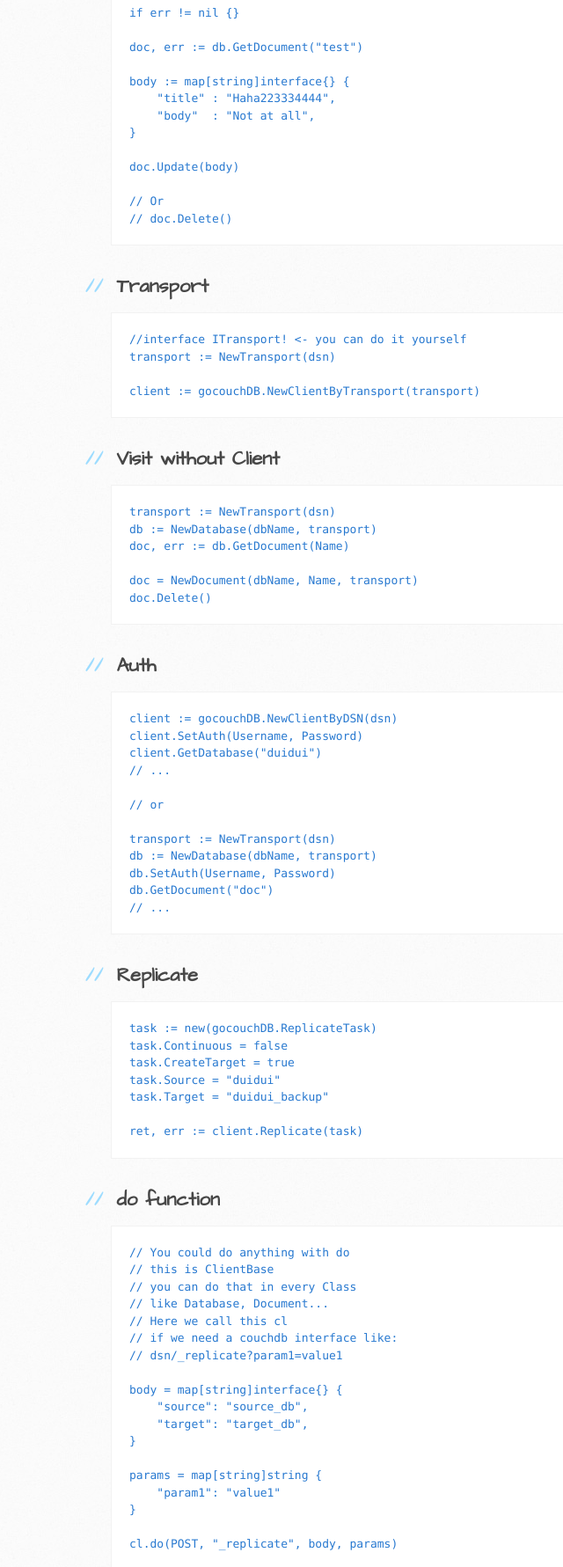
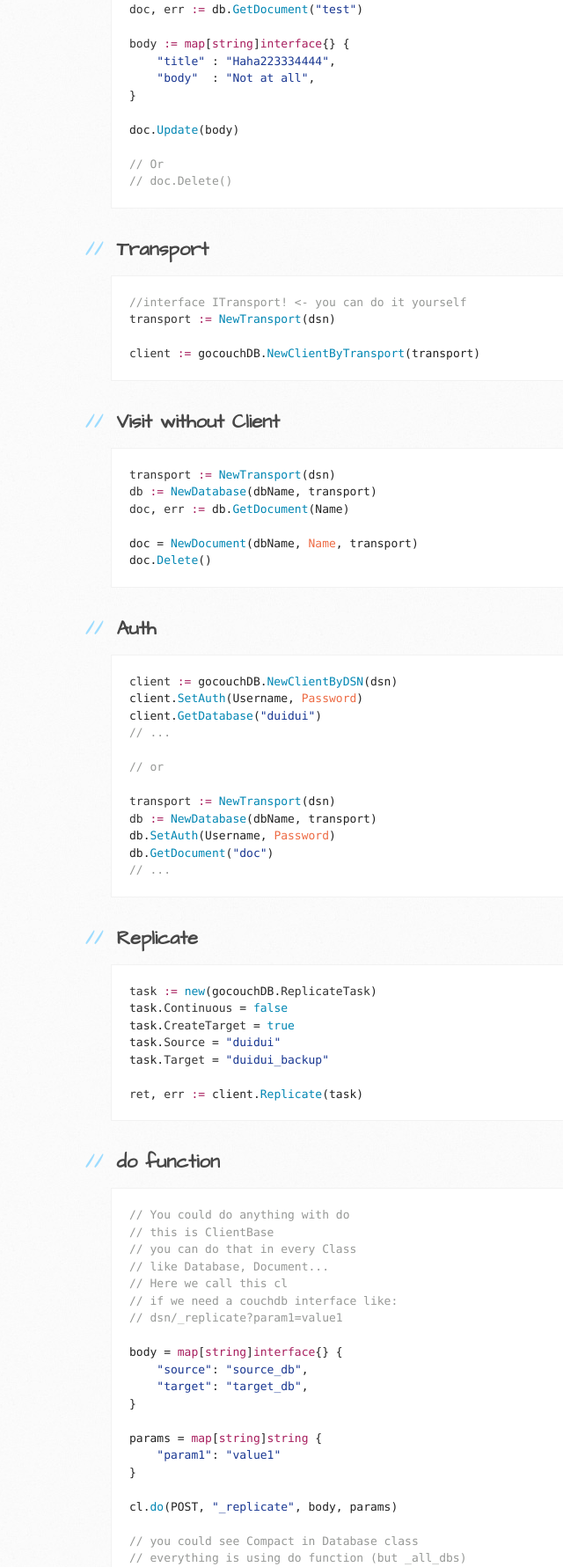
Before and after one commit to qiajigou/gocouchDB, a plain HTML site: page index.html in a window 1280 px wide. Shown: the part 656-2437 px from the top of the page at 88% size, without its empty margins (44-684 px from the left). Drawn offline with Linux system fonts and the light colour scheme.

Commit message:
Create gh-pages branch via GitHub

```diff
--- a/index.html
+++ b/index.html
@@ -28,116 +28,108 @@
     <div id="content-wrapper">
       <div class="inner clearfix">
         <section id="main-content">
-          <p>This project is in developing...</p>
-
-<p>Yet another CouchDB GO Client</p>
+          <p>Yet another CouchDB GO Client</p>
 
 <p>0.1 is for core API</p>
 
 <h2>
 <a id="quick-start" class="anchor" href="#quick-start" aria-hidden="true"><span aria-hidden="true" class="octicon octicon-link"></span></a>Quick start</h2>
 
-<pre><code>// Client is your friend
-// Use Client everywhere you want :)
+<div class="highlight highlight-source-go"><pre><span class="pl-c">// Client is your friend</span>
+<span class="pl-c">// Use Client everywhere you want :)</span>
 
-import (
-    "github.com/GuoJing/gocouchDB"
+<span class="pl-k">import</span> (
+    <span class="pl-s"><span class="pl-pds">"</span>github.com/GuoJing/gocouchDB<span class="pl-pds">"</span></span>
 )
 
-dsn := "http://localhost:5984"
-client := gocouchDB.NewClientByDSN(dsn)
+<span class="pl-smi">dsn</span> <span class="pl-k">:=</span> <span class="pl-s"><span class="pl-pds">"</span>http://localhost:5984<span class="pl-pds">"</span></span>
+<span class="pl-smi">client</span> <span class="pl-k">:=</span> gocouchDB.<span class="pl-c1">NewClientByDSN</span>(dsn)
 
-db, err := client.GetDatabase("duidui")
+<span class="pl-smi">db</span>, <span class="pl-smi">err</span> <span class="pl-k">:=</span> client.<span class="pl-c1">GetDatabase</span>(<span class="pl-s"><span class="pl-pds">"</span>duidui<span class="pl-pds">"</span></span>)
 
-if err != nil {}
+<span class="pl-k">if</span> err != <span class="pl-c1">nil</span> {}
 
-doc, err := db.GetDocument("test")
+<span class="pl-smi">doc</span>, <span class="pl-smi">err</span> <span class="pl-k">:=</span> db.<span class="pl-c1">GetDocument</span>(<span class="pl-s"><span class="pl-pds">"</span>test<span class="pl-pds">"</span></span>)
 
-body := map[string]interface{} {
-    "title" : "Haha223334444",
-    "body"  : "Not at all",
+<span class="pl-smi">body</span> <span class="pl-k">:=</span> <span class="pl-k">map</span>[<span class="pl-k">string</span>]<span class="pl-k">interface</span>{} {
+    <span class="pl-s"><span class="pl-pds">"</span>title<span class="pl-pds">"</span></span> : <span class="pl-s"><span class="pl-pds">"</span>Haha223334444<span class="pl-pds">"</span></span>,
+    <span class="pl-s"><span class="pl-pds">"</span>body<span class="pl-pds">"</span></span>  : <span class="pl-s"><span class="pl-pds">"</span>Not at all<span class="pl-pds">"</span></span>,
 }
 
-doc.Update(body)
+doc.<span class="pl-c1">Update</span>(body)
 
-// Or
-// doc.Delete()
-</code></pre>
+<span class="pl-c">// Or</span>
+<span class="pl-c">// doc.Delete()</span></pre></div>
 
 <h2>
 <a id="transport" class="anchor" href="#transport" aria-hidden="true"><span aria-hidden="true" class="octicon octicon-link"></span></a>Transport</h2>
 
-<pre><code>//interface ITransport! &lt;- you can do it yourself
-transport := NewTransport(dsn)
+<div class="highlight highlight-source-go"><pre><span class="pl-c">//interface ITransport! &lt;- you can do it yourself</span>
+<span class="pl-smi">transport</span> <span class="pl-k">:=</span> <span class="pl-c1">NewTransport</span>(dsn)
 
-client := gocouchDB.NewClientByTransport(transport)
-</code></pre>
+<span class="pl-smi">client</span> <span class="pl-k">:=</span> gocouchDB.<span class="pl-c1">NewClientByTransport</span>(transport)</pre></div>
 
 <h2>
 <a id="visit-without-client" class="anchor" href="#visit-without-client" aria-hidden="true"><span aria-hidden="true" class="octicon octicon-link"></span></a>Visit without Client</h2>
 
-<pre><code>transport := NewTransport(dsn)
-db := NewDatabase(dbName, transport)
-doc, err := db.GetDocument(Name)
+<div class="highlight highlight-source-go"><pre><span class="pl-smi">transport</span> <span class="pl-k">:=</span> <span class="pl-c1">NewTransport</span>(dsn)
+<span class="pl-smi">db</span> <span class="pl-k">:=</span> <span class="pl-c1">NewDatabase</span>(dbName, transport)
+<span class="pl-smi">doc</span>, <span class="pl-smi">err</span> <span class="pl-k">:=</span> db.<span class="pl-c1">GetDocument</span>(Name)
 
-doc = NewDocument(dbName, Name, transport)
-doc.Delete()
-</code></pre>
+doc = <span class="pl-c1">NewDocument</span>(dbName, <span class="pl-v">Name</span>, transport)
+doc.<span class="pl-c1">Delete</span>()</pre></div>
 
 <h2>
 <a id="auth" class="anchor" href="#auth" aria-hidden="true"><span aria-hidden="true" class="octicon octicon-link"></span></a>Auth</h2>
 
-<pre><code>client := gocouchDB.NewClientByDSN(dsn)
-client.SetAuth(Username, Password)
-client.GetDatabase("duidui")
-// ...
+<div class="highlight highlight-source-go"><pre><span class="pl-smi">client</span> <span class="pl-k">:=</span> gocouchDB.<span class="pl-c1">NewClientByDSN</span>(dsn)
+client.<span class="pl-c1">SetAuth</span>(Username, <span class="pl-v">Password</span>)
+client.<span class="pl-c1">GetDatabase</span>(<span class="pl-s"><span class="pl-pds">"</span>duidui<span class="pl-pds">"</span></span>)
+<span class="pl-c">// ...</span>
 
-// or
+<span class="pl-c">// or</span>
 
-transport := NewTransport(dsn)
-db := NewDatabase(dbName, transport)
-db.SetAuth(Username, Password)
-db.GetDocument("doc")
-// ...
-</code></pre>
+<span class="pl-smi">transport</span> <span class="pl-k">:=</span> <span class="pl-c1">NewTransport</span>(dsn)
+<span class="pl-smi">db</span> <span class="pl-k">:=</span> <span class="pl-c1">NewDatabase</span>(dbName, transport)
+db.<span class="pl-c1">SetAuth</span>(Username, <span class="pl-v">Password</span>)
+db.<span class="pl-c1">GetDocument</span>(<span class="pl-s"><span class="pl-pds">"</span>doc<span class="pl-pds">"</span></span>)
+<span class="pl-c">// ...</span></pre></div>
 
 <h2>
 <a id="replicate" class="anchor" href="#replicate" aria-hidden="true"><span aria-hidden="true" class="octicon octicon-link"></span></a>Replicate</h2>
 
-<pre><code>task := new(gocouchDB.ReplicateTask)
-task.Continuous = false
-task.CreateTarget = true
-task.Source = "duidui"
-task.Target = "duidui_backup"
+<div class="highlight highlight-source-go"><pre><span class="pl-smi">task</span> <span class="pl-k">:=</span> <span class="pl-c1">new</span>(gocouchDB.<span class="pl-smi">ReplicateTask</span>)
+task.<span class="pl-smi">Continuous</span> = <span class="pl-c1">false</span>
+task.<span class="pl-smi">CreateTarget</span> = <span class="pl-c1">true</span>
+task.<span class="pl-smi">Source</span> = <span class="pl-s"><span class="pl-pds">"</span>duidui<span class="pl-pds">"</span></span>
+task.<span class="pl-smi">Target</span> = <span class="pl-s"><span class="pl-pds">"</span>duidui_backup<span class="pl-pds">"</span></span>
 
-ret, err := client.Replicate(task)
-</code></pre>
+<span class="pl-smi">ret</span>, <span class="pl-smi">err</span> <span class="pl-k">:=</span> client.<span class="pl-c1">Replicate</span>(task)</pre></div>
 
 <h2>
 <a id="do-function" class="anchor" href="#do-function" aria-hidden="true"><span aria-hidden="true" class="octicon octicon-link"></span></a>do function</h2>
 
-<pre><code>// You could do anything with do
-// this is ClientBase
-// you can do that in every Class
-// like Database, Document...
-// Here we call this cl
-// if we need a couchdb interface like:
-// dsn/_replicate?param1=value1
+<div class="highlight highlight-source-go"><pre><span class="pl-c">// You could do anything with do</span>
+<span class="pl-c">// this is ClientBase</span>
+<span class="pl-c">// you can do that in every Class</span>
+<span class="pl-c">// like Database, Document...</span>
+<span class="pl-c">// Here we call this cl</span>
+<span class="pl-c">// if we need a couchdb interface like:</span>
+<span class="pl-c">// dsn/_replicate?param1=value1</span>
 
-body = map[string]interface{} {
-    "source": "source_db",
-    "target": "target_db",
+body = <span class="pl-k">map</span>[<span class="pl-k">string</span>]<span class="pl-k">interface</span>{} {
+    <span class="pl-s"><span class="pl-pds">"</span>source<span class="pl-pds">"</span></span>: <span class="pl-s"><span class="pl-pds">"</span>source_db<span class="pl-pds">"</span></span>,
+    <span class="pl-s"><span class="pl-pds">"</span>target<span class="pl-pds">"</span></span>: <span class="pl-s"><span class="pl-pds">"</span>target_db<span class="pl-pds">"</span></span>,
 }
 
-params = map[string]string {
-    "param1": "value1"
+params = <span class="pl-k">map</span>[<span class="pl-k">string</span>]<span class="pl-k">string</span> {
+    <span class="pl-s"><span class="pl-pds">"</span>param1<span class="pl-pds">"</span></span>: <span class="pl-s"><span class="pl-pds">"</span>value1<span class="pl-pds">"</span></span>
 }
 
-cl.do(POST, "_replicate", body, params)
+cl.<span class="pl-c1">do</span>(POST, <span class="pl-s"><span class="pl-pds">"</span>_replicate<span class="pl-pds">"</span></span>, body, params)
 
-// you could see Compact in Database class
-// everything is using do function (but _all_dbs)
-</code></pre>
+<span class="pl-c">// you could see Compact in Database class</span>
+<span class="pl-c">// everything is using do function (but _all_dbs)</span></pre></div>
         </section>
 
         <aside id="sidebar">
```
Also changed, not shown: params.json (+1 -1 lines).
